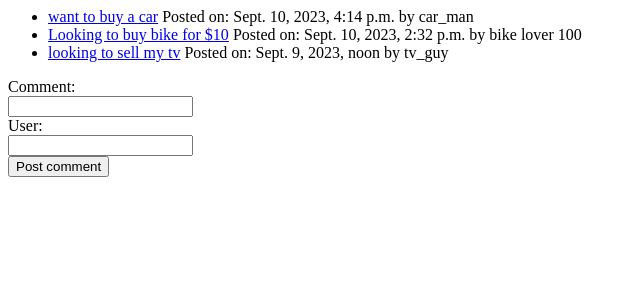
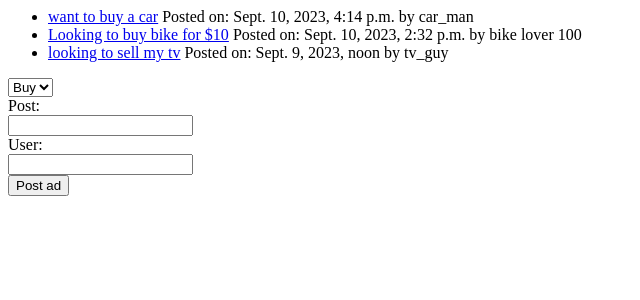
Before and after one commit to ehuang2467/classified_ads, a Django app: page /classified_ads/ in a window 1280 px wide. Shown: the top 300 px of the page, without its empty margins (0-640 px from the left). Run offline with Django 4.2, Linux system fonts and the light colour scheme; data comes from the database, SQL or seed files in the repository; both versions use the stored data as it was after the commit.

Commit message:
implement posting ads  from index

```diff
--- a/ad_site/classified_ads/templates/classified_ads/index.html
+++ b/ad_site/classified_ads/templates/classified_ads/index.html
@@ -9,12 +9,17 @@
 <p>No ads have been posted.</p>
 {% endif %}
 
-<form action="{% url 'classified_ads:comment' ad.id %}" method="post">
+<form action="{% url 'classified_ads:post'%}" method="post">
   {% csrf_token %}
-  <label for="comment">Comment:</label><br>
-  <input type="text" id="comment" name="comment"><br>
+  <select name="ad_type" id="ad_type">
+    <option value="Buy">Buy</option>
+    <option value="Sell">Sell</option>
+  </select>
+  <br>
+  <label for="post">Post:</label><br>
+  <input type="text" id="post" name="post"><br>
   <label for="user">User:</label><br>
   <input type="text" id="user" name="user">
   <br>
-  <input type="submit" value="Post comment">
+  <input type="submit" value="Post ad">
 </form>
--- a/ad_site/classified_ads/urls.py
+++ b/ad_site/classified_ads/urls.py
@@ -6,6 +6,6 @@ app_name = "classified_ads"
 urlpatterns = [
     path('', views.IndexView.as_view(), name="index"),
     path("<int:pk>/", views.DetailView.as_view(), name="detail"),
-    path("<int:pk>/comment", views.comment, name="comment"),
-    path("<int:pk>/comment", views.comment, name="comment")
+    path("<int:pk>/comment/", views.comment, name="comment"),
+    path("post/", views.post, name="post")
 ]
--- a/ad_site/classified_ads/views.py
+++ b/ad_site/classified_ads/views.py
@@ -29,3 +29,12 @@ def comment(request, pk):
     new_comment.save()
     ad.comment_set.add(new_comment)
     return HttpResponseRedirect(reverse('classified_ads:detail', args=(ad.id,)))
+
+
+def post(request):
+    new_ad = Ad(ad_text=request.POST["post"],
+                ad_type=request.POST["ad_type"],
+                date_posted=timezone.now(),
+                user=request.POST["user"])
+    new_ad.save()
+    return HttpResponseRedirect(reverse('classified_ads:index'))
```
Also changed, not shown: ad_site/db.sqlite3.
